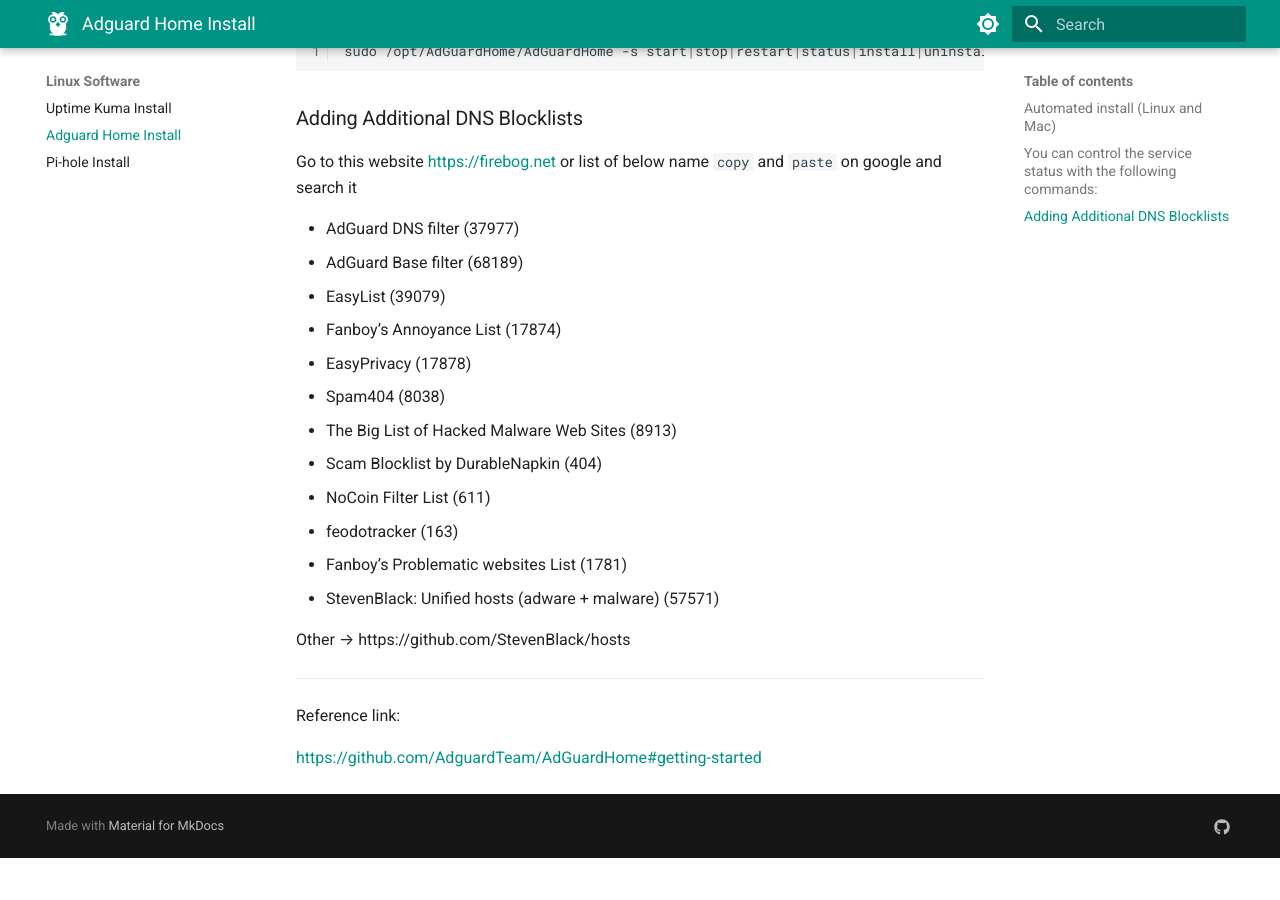
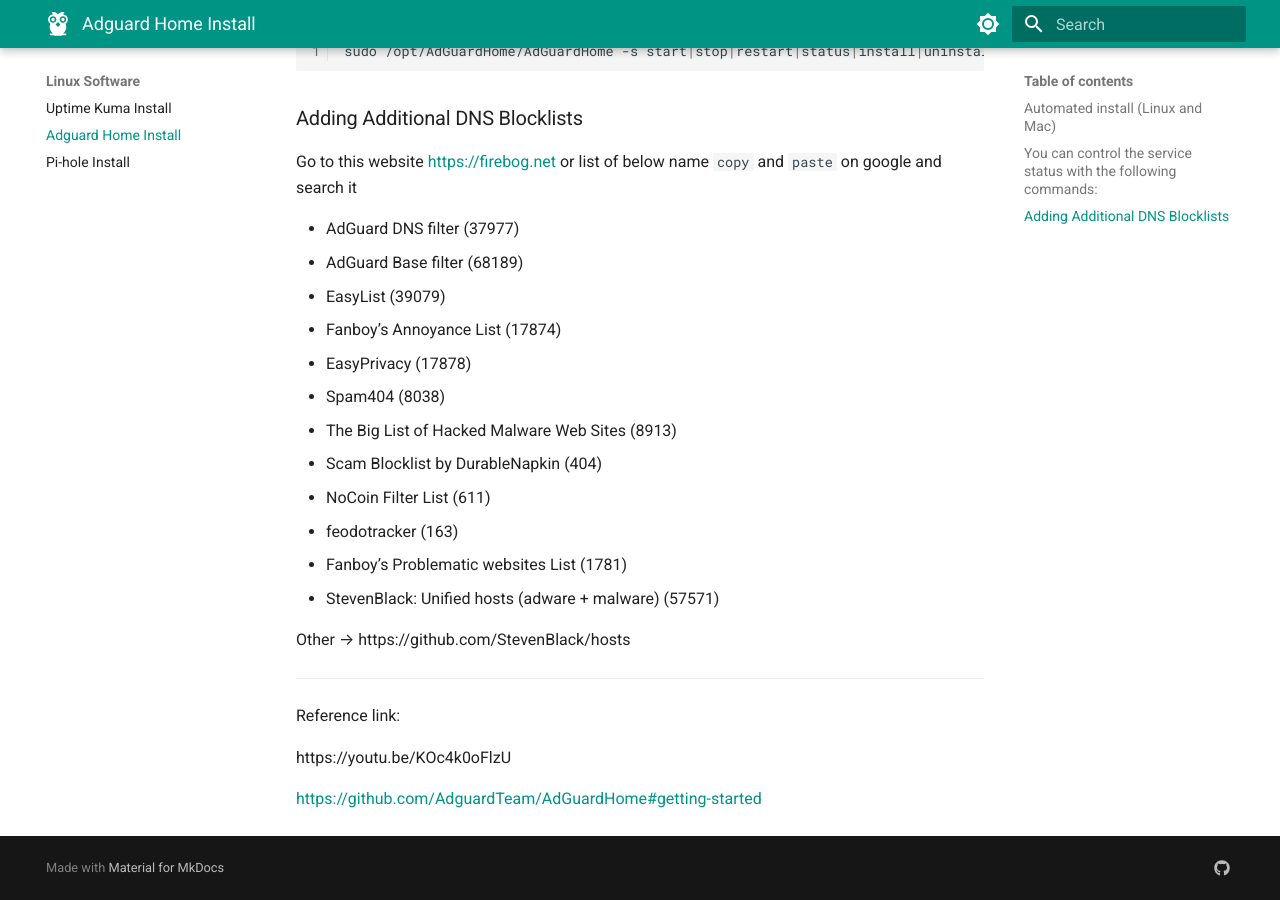
Before and after one commit to prashantdwivedi/enma, an MkDocs documentation site: the page built from docs/linux-software/adguard-home-install.md, in a window 1280 px wide and 900 px high, scrolled down 1105 px. Built offline with MkDocs 1.6.1 and Material for MkDocs 9.7.7, drawn with Linux system fonts in a browser that asks for light colours; before the commit the page ends 1963 px from its top, so only the background shows below that; some of the changed lines change nothing that is shown.

Commit message:
update ref
add good video link

```diff
--- a/docs/linux-software/adguard-home-install.md
+++ b/docs/linux-software/adguard-home-install.md
@@ -47,4 +47,6 @@
 
 Reference link:
 
+https://youtu.be/KOc4k0oFlzU
+
 [https://github.com/AdguardTeam/AdGuardHome#getting-started](https://github.com/AdguardTeam/AdGuardHome#getting-started)
```
